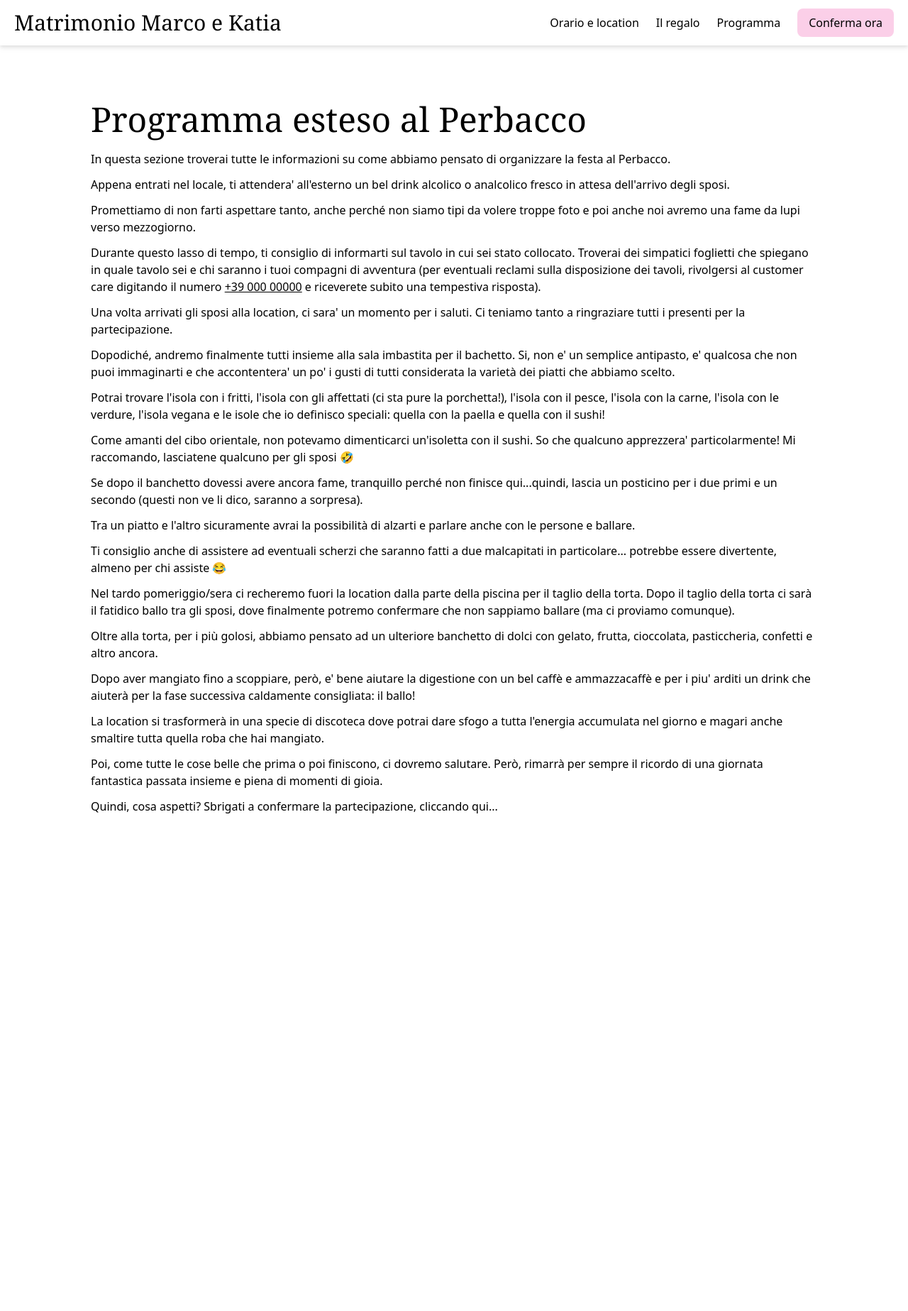
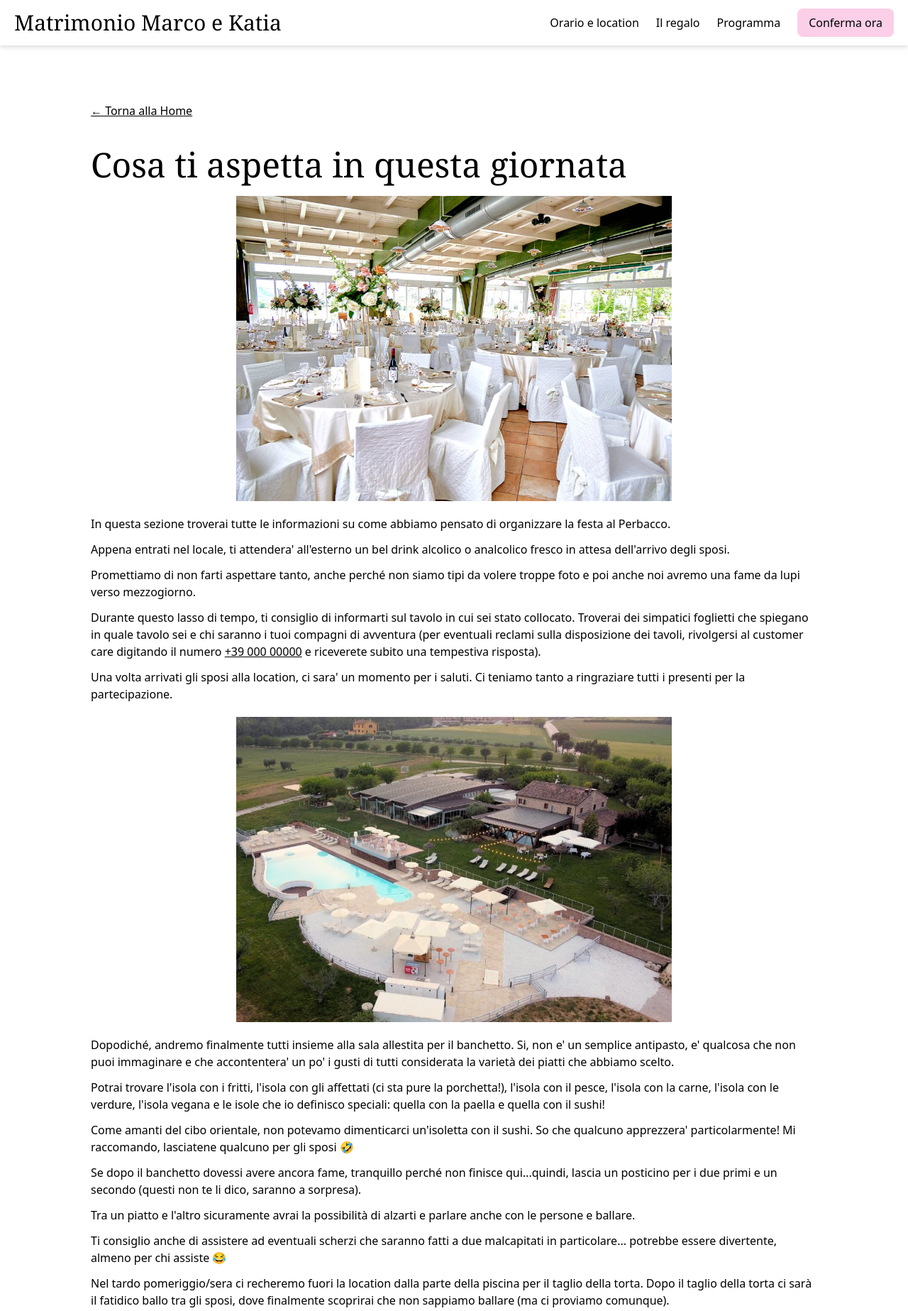
Before and after one commit to gioeleber/matrimoniomarcoekatia, an Astro site: page /matrimoniomarcoekatia/programma in a window 1280 px wide. Shown: the top 1847 px of the page at 71% size. Before the commit the page ends 1240 px from the top, so only its background shows below. Built offline with nearby package versions, Linux system fonts and the light colour scheme; Astro itself is replaced by a stand-in of ours; a web font is replaced by a local one.

Commit message:
feat: make adesion a section

```diff
--- /dev/null
+++ b/src/components/Adesion.astro
@@ -0,0 +1,19 @@
+---
+import Section from "../layouts/Section.astro";
+import corniceFioriImg from "../img/cornice-fiori.jpg";
+import SectionTitle from "./SectionTitle.astro";
+import Button from "./Button.astro";
+---
+
+<Section id="adhesion" bgColor='bg-light-peach'>
+  <div class="col-span-4">
+    <img src={corniceFioriImg.src} alt="">
+  </div>
+  <div class="col-span-8 [&>p]:mb-3">
+    <SectionTitle>Facci sapere se ci sarai</SectionTitle>
+    <p>Se ti interessa essere dei nostri, blocca subito la data nella tua agenda.</p>
+    <p>Puoi confermare la partecipazione compilando un breve form in cui ci fornirai tutte le informazioni che ci servono per organizzare una festa speciale.</p>
+    <p class="mb-8">Dopo aver inserito le informazioni richieste, clicca su invia e riceverai una email di risposta con tutte le informazioni su come partecipare al regalo di nozze (se lo vorrai ovviamente).</p>
+    <Button>Conferma la tua prenotazione</Button>
+  </div>
+</Section>
--- a/src/pages/index.astro
+++ b/src/pages/index.astro
@@ -6,7 +6,6 @@ import Button from '../components/Button.astro';
 import SectionTitle from '../components/SectionTitle.astro';
 import Photograph from '../components/Photograph.astro';
 import fediImg from "../img/fedi.jpg";
-import corniceFioriImg from "../img/cornice-fiori.jpg";
 import honeyMoonImg from "../img/honey-moon.jpg";
 import honeyMoonLeftImg from "../img/honey-moon-left.jpg";
 import honeyMoonRightImg from "../img/honey-moon-right.jpg";
@@ -21,6 +20,7 @@ import slider5 from "../img/slider/5.jpg";
 import slider6 from "../img/slider/6.jpg";
 import slider7 from "../img/slider/7.jpg";
 import slider8 from "../img/slider/8.jpg";
+import Adesion from '../components/Adesion.astro';
 ---
 
 <Layout title="Matrimonio Marco e Katia">
@@ -45,18 +45,7 @@ import slider8 from "../img/slider/8.jpg";
 				</div>
 				<img src={fediImg.src} class="col-span-3 px-24 md:px-12 pt-4" />
 		</Section>
-		<Section id="adhesion" bgColor='bg-light-peach'>
-			<div class="col-span-4">
-				<img src={corniceFioriImg.src} alt="">
-			</div>
-			<div class="col-span-8 [&>p]:mb-3">
-				<SectionTitle>Facci sapere se ci sarai</SectionTitle>
-				<p>Se ti interessa essere dei nostri, blocca subito la data nella tua agenda.</p>
-				<p>Puoi confermare la partecipazione compilando un breve form in cui ci fornirai tutte le informazioni che ci servono per organizzare una festa speciale.</p>
-				<p class="mb-8">Dopo aver inserito le informazioni richieste, clicca su invia e riceverai una email di risposta con tutte le informazioni su come partecipare al regalo di nozze (se lo vorrai ovviamente).</p>
-				<Button>Conferma la tua prenotazione</Button>
-			</div>
-		</Section>
+		<Adesion />
 		<Section id="time-location">
 			<div class="col-span-8 pt-6 order-2 md:order-1">
 				<SectionTitle>
@@ -82,7 +71,7 @@ import slider8 from "../img/slider/8.jpg";
 				<SectionTitle>
 					La festa al Perbacco, Country House
 				</SectionTitle>
-				<b class="block mb-3">Orario 14:00 - <a href="https://www.google.it/maps/place/Perbacco+Country+House+Locanda/@43.744366,13.106211,17z/data=!3m1!4b1!4m6!3m5!1s0x132d0c4617aa13f1:0x3e13845d75003667!8m2!3d43.7443661!4d13.1108244!16s%2Fg%2F1tvrf98c?entry=ttu" class="underline" target="_blank">
+				<b class="block mb-3">Orario 13:00 - <a href="https://www.google.it/maps/place/Perbacco+Country+House+Locanda/@43.744366,13.106211,17z/data=!3m1!4b1!4m6!3m5!1s0x132d0c4617aa13f1:0x3e13845d75003667!8m2!3d43.7443661!4d13.1108244!16s%2Fg%2F1tvrf98c?entry=ttu" class="underline" target="_blank">
 						link alla mappa
 					</a>
 				</b>
@@ -106,5 +95,6 @@ import slider8 from "../img/slider/8.jpg";
 			<img src={honeyMoonLeftImg.src} alt="" class="absolute left-0 bottom-0 w-16">
 			<img src={honeyMoonRightImg.src} alt="" class="absolute right-0 bottom-0 w-20">
 		</Section>
+		<Adesion />
 	</main>
 </Layout>
--- a/src/pages/programma.astro
+++ b/src/pages/programma.astro
@@ -1,30 +1,40 @@
 ---
+import Adesion from "../components/Adesion.astro";
 import SectionTitle from "../components/SectionTitle.astro";
 import Layout from "../layouts/Layout.astro";
 import Section from "../layouts/Section.astro";
+import perbaccoSalaWedding from "../img/perbacco-sala-wedding.jpg";
+import perbaccoEsterna from "../img/perbacco-esterna.jpg";
 ---
 
 <Layout title="programma esteso">
   <Section id="programma">
+    <div class="col-span-12">
+      <a class="underline" href="/matrimoniomarcoekatia/">← Torna alla Home</a>
+    </div>
     <div class="col-span-12 [&>p]:mb-3">
-      <SectionTitle>Programma esteso al Perbacco</SectionTitle>
+      <SectionTitle>Cosa ti aspetta in questa giornata</SectionTitle>
+      <img src={perbaccoSalaWedding.src} alt="" class="md:w-[60%] mx-auto mb-5">
       <p>In questa sezione troverai tutte le informazioni su come abbiamo pensato di organizzare la festa al Perbacco.</p>
       <p>Appena entrati nel locale, ti attendera' all'esterno un bel drink alcolico o analcolico fresco in attesa dell'arrivo degli sposi.</p>
       <p>Promettiamo di non farti aspettare tanto, anche perché non siamo tipi da volere troppe foto e poi anche noi avremo una fame da lupi verso mezzogiorno.</p>
       <p>Durante questo lasso di tempo, ti consiglio di informarti sul tavolo in cui sei stato collocato. Troverai dei simpatici foglietti che spiegano in quale tavolo sei e chi saranno i tuoi compagni di avventura (per eventuali reclami sulla disposizione dei tavoli, rivolgersi al customer care digitando il numero <a class="underline" href="tel:+390000000">+39 000 00000</a> e riceverete subito una tempestiva risposta).</p>
       <p>Una volta arrivati gli sposi alla location, ci sara' un momento per i saluti. Ci teniamo tanto a ringraziare tutti i presenti per la partecipazione.</p>
-      <p>Dopodiché, andremo finalmente tutti insieme alla sala imbastita per il bachetto. Si, non e' un semplice antipasto, e' qualcosa che non puoi immaginarti e che accontentera' un po' i gusti di tutti considerata la varietà dei piatti che abbiamo scelto.</p>
+      <img src={perbaccoEsterna.src} alt="" class="md:w-[60%] mx-auto my-5">
+
+      <p>Dopodiché, andremo finalmente tutti insieme alla sala allestita per il banchetto. Si, non e' un semplice antipasto, e' qualcosa che non puoi immaginare e che accontentera' un po' i gusti di tutti considerata la varietà dei piatti che abbiamo scelto.</p>
       <p>Potrai trovare l'isola con i fritti, l'isola con gli affettati (ci sta pure la porchetta!), l'isola con il pesce, l'isola con la carne, l'isola con le verdure, l'isola vegana e le isole che io definisco speciali: quella con la paella e quella con il sushi!</p>
       <p>Come amanti del cibo orientale, non potevamo dimenticarci un'isoletta con il sushi. So che qualcuno apprezzera' particolarmente! Mi raccomando, lasciatene qualcuno per gli sposi 🤣</p>
-      <p>Se dopo il banchetto dovessi avere ancora fame, tranquillo perché non finisce qui...quindi, lascia un posticino per i due primi e un secondo (questi non ve li dico, saranno a sorpresa).</p>
+      <p>Se dopo il banchetto dovessi avere ancora fame, tranquillo perché non finisce qui...quindi, lascia un posticino per i due primi e un secondo (questi non te li dico, saranno a sorpresa).</p>
       <p>Tra un piatto e l'altro sicuramente avrai la possibilità di alzarti e parlare anche con le persone e ballare.</p>
       <p>Ti consiglio anche di assistere ad eventuali scherzi che saranno fatti a due malcapitati in particolare... potrebbe essere divertente, almeno per chi assiste 😂</p>
-      <p>Nel tardo pomeriggio/sera ci recheremo fuori la location dalla parte della piscina per il taglio della torta. Dopo il taglio della torta ci sarà il fatidico ballo tra gli sposi, dove finalmente potremo confermare che non sappiamo ballare (ma ci proviamo comunque).</p>
-      <p>Oltre alla torta, per i più golosi, abbiamo pensato ad un ulteriore banchetto di dolci con gelato, frutta, cioccolata, pasticcheria, confetti e altro ancora.</p>
+      <p>Nel tardo pomeriggio/sera ci recheremo fuori la location dalla parte della piscina per il taglio della torta. Dopo il taglio della torta ci sarà il fatidico ballo tra gli sposi, dove finalmente scoprirai che non sappiamo ballare (ma ci proviamo comunque).</p>
+      <p>Oltre alla torta, per i più golosi, abbiamo pensato ad un ulteriore banchetto di dolci con gelato, frutta, cioccolata, pasticceria, confetti e altro ancora.</p>
       <p>Dopo aver mangiato fino a scoppiare, però, e' bene aiutare la digestione con un bel caffè e ammazzacaffè e per i piu' arditi un drink che aiuterà per la fase successiva caldamente consigliata: il ballo!</p>
       <p>La location si trasformerà in una specie di discoteca dove potrai dare sfogo a tutta l'energia accumulata nel giorno e magari anche smaltire tutta quella roba che hai mangiato.</p>
       <p>Poi, come tutte le cose belle che prima o poi finiscono, ci dovremo salutare. Però, rimarrà per sempre il ricordo di una giornata fantastica passata insieme e piena di momenti di gioia.</p>
       <p>Quindi, cosa aspetti? Sbrigati a confermare la partecipazione, cliccando qui...</p>
   </div>
   </Section>
+  <Adesion />
 </Layout>
```
Also changed, not shown: src/img/perbacco-esterna.jpg (added), src/img/perbacco-sala-wedding.jpg (added).
